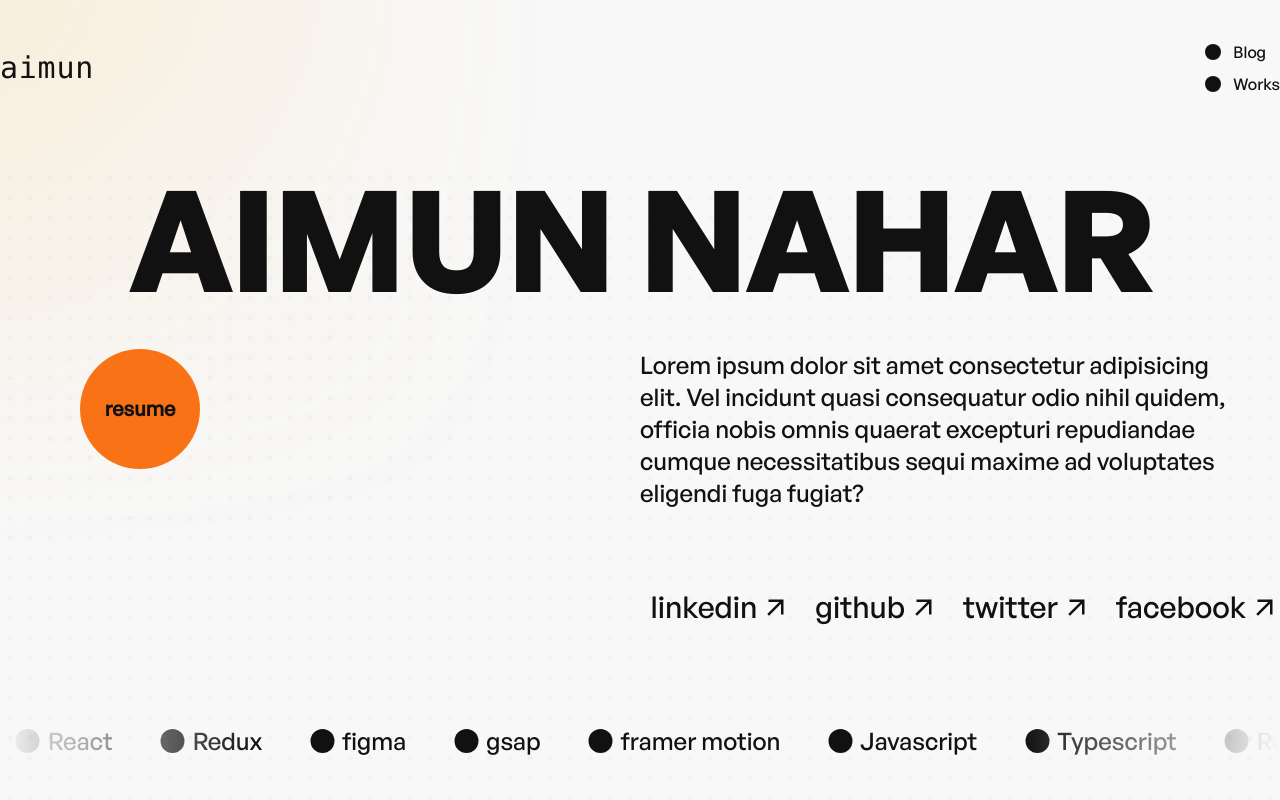
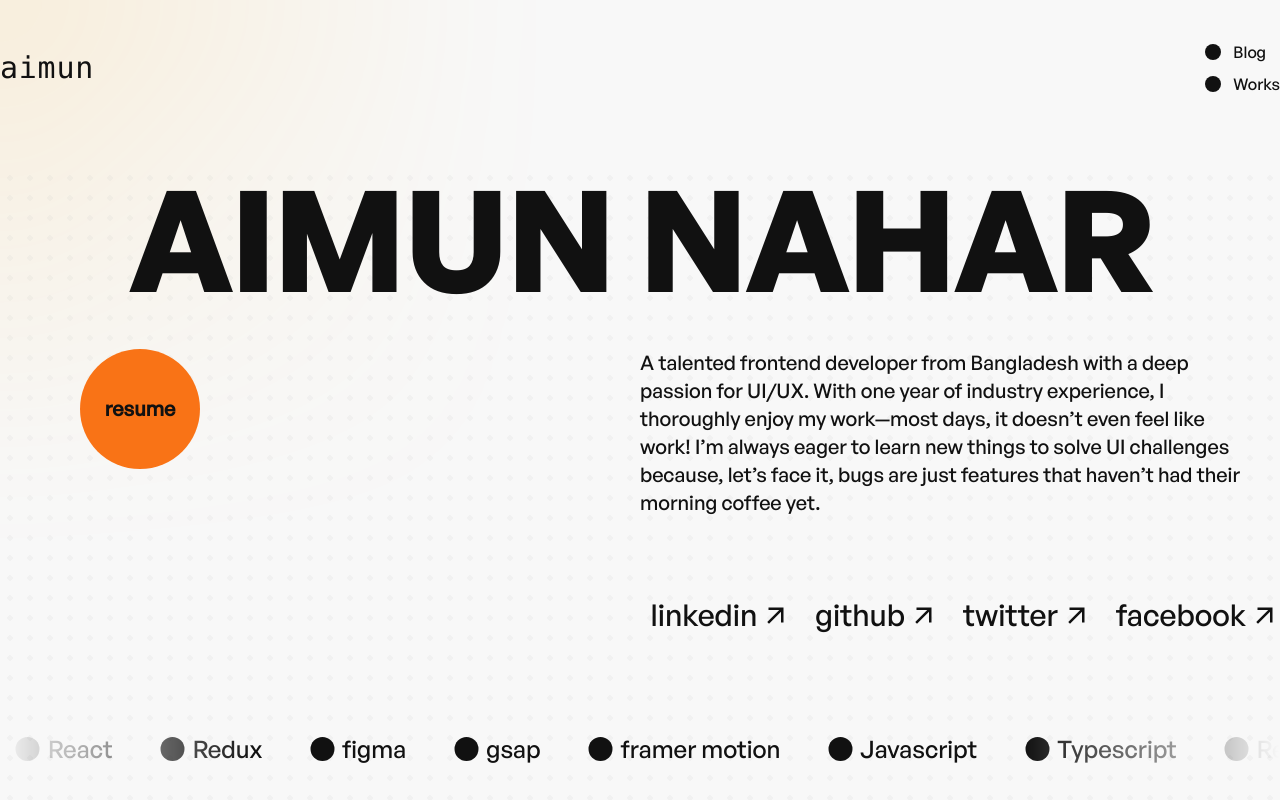
Before and after one commit to aimun-naharr/aimun-dev, a React (Vite) app: page / in a window 1280 px wide. Shown: the top 800 px of the page. Built offline with nearby package versions, Linux system fonts and the light colour scheme.

Commit message:
updated intro

```diff
--- a/src/pages/home/HeroSection.tsx
+++ b/src/pages/home/HeroSection.tsx
@@ -1,8 +1,8 @@
 import { motion } from "framer-motion";
 import { revealAnim } from "../../animations";
+import { InfiniteMovingCards } from "../../components/InfiniteMovingCards";
 import RevealText from "../../components/RevealText";
 import Container from "../../components/layout/Container";
-import { InfiniteMovingCards } from "../../components/InfiniteMovingCards";
 import SocialLinks from "./SocialLinks";
 
 const HeroSection = () => {
@@ -40,16 +40,18 @@ const HeroSection = () => {
               </div>
 
               <motion.div
-                className="w-full sm:w-1/2 sm:text-2xl text-xl"
+                className="w-full sm:w-1/2 sm:text-xl text-md"
                 variants={revealAnim}
                 initial={"hidden"}
                 animate={"show"}
                 custom={1.2}
               >
-                Lorem ipsum dolor sit amet consectetur adipisicing elit. Vel
-                incidunt quasi consequatur odio nihil quidem, officia nobis
-                omnis quaerat excepturi repudiandae cumque necessitatibus sequi
-                maxime ad voluptates eligendi fuga fugiat?
+                A talented frontend developer from Bangladesh with a deep
+                passion for UI/UX. With one year of industry experience, I
+                thoroughly enjoy my work—most days, it doesn’t even feel like
+                work! I’m always eager to learn new things to solve UI
+                challenges because, let’s face it, bugs are just features that
+                haven’t had their morning coffee yet.
               </motion.div>
             </div>
             <div className="">
```
